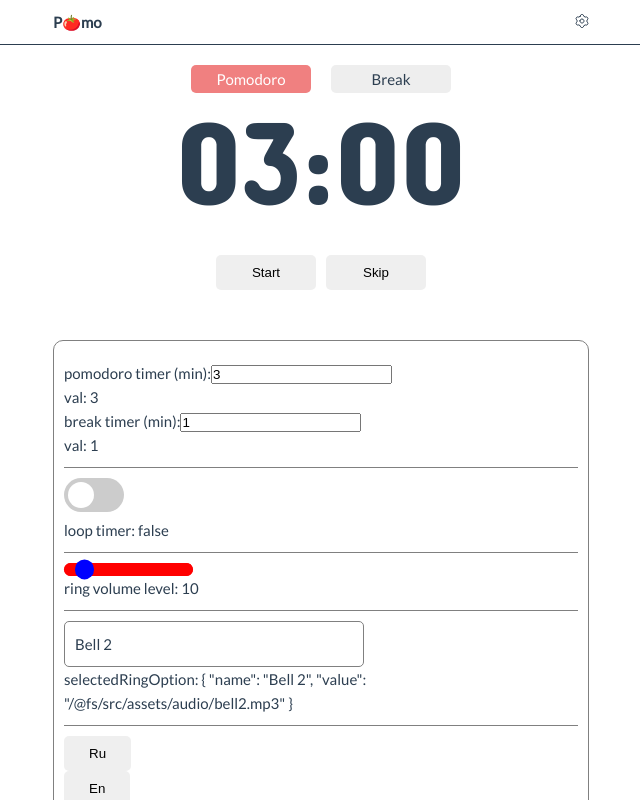
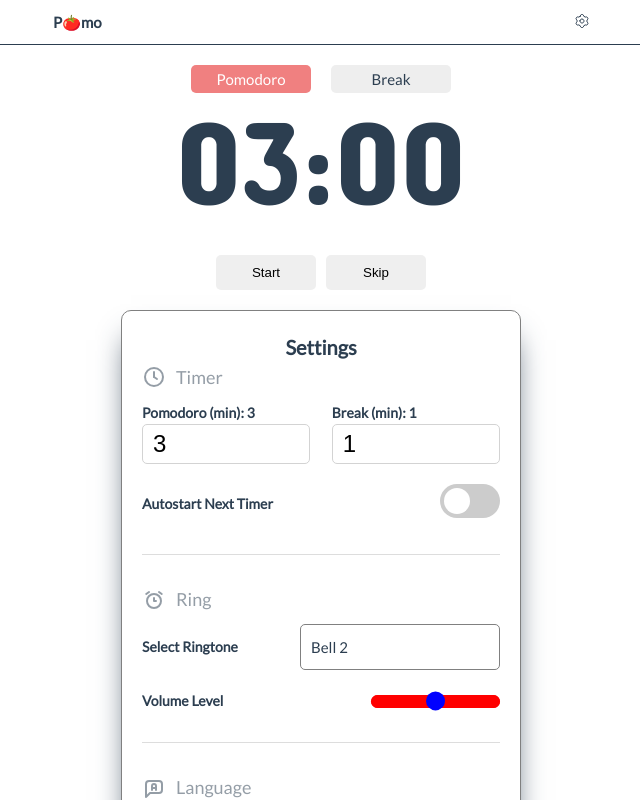
Before and after one commit to yygthb/pomo, a Vue app: page / in a window 1280 px wide. Shown: the top 800 px of the page, without its empty margins (319-959 px from the left). Built offline with nearby package versions, Linux system fonts and the light colour scheme.

Commit message:
save stash

```diff
--- a/src/components/Header.vue
+++ b/src/components/Header.vue
@@ -1,5 +1,5 @@
 <script setup>
-import SettingsIcon from "./icons/SettingsIcon.vue";
+import IconSettngs from "./icons/IconSettngs.vue";
 
 function openSettings() {
   console.log("open settings");
@@ -13,7 +13,7 @@ function openSettings() {
         <div class="logo">P🍅mo</div>
 
         <div class="control-panel">
-          <SettingsIcon class="settings-icon" @click="openSettings" />
+          <IconSettngs class="icon-settings" @click="openSettings" />
         </div>
       </div>
     </div>
@@ -35,7 +35,7 @@ function openSettings() {
     font-weight: 600;
   }
 
-  .settings-icon {
+  .icon-settings {
     cursor: pointer;
     transition: transform 0.3s;
 
--- a/src/components/Main.vue
+++ b/src/components/Main.vue
@@ -1,19 +1,16 @@
 <script setup>
 import { ref, watch } from "vue";
-import { i18n } from "../config/i18n";
-import AppButton from "./ui/AppButton.vue";
-import AppSelect from "./ui/AppSelect.vue";
-import AppCheckbox from "./ui/AppCheckbox.vue";
-import AppRange from "./ui/AppRange.vue";
+
+import MainPage from "./MainPage.vue";
+import Settings from "./Settings.vue";
 
 import BellSound_1 from "../assets/audio/bell1.mp3";
 import BellSound_2 from "../assets/audio/bell2.mp3";
 import BellSound_3 from "../assets/audio/bell3.mp3";
 import BellSound_4 from "../assets/audio/bell4.mp3";
 import { Ring } from "./services/Ring";
-import MainPage from "./MainPage.vue";
 
-const TIMER_INTERVAL_VALUE = 100;
+const TIMER_INTERVAL_VALUE = 10;
 
 const mainTimerConfiguredVal = ref(3);
 const mainTimer = ref(mainTimerConfiguredVal.value * 60);
@@ -24,7 +21,8 @@ const activeTimer = ref({
   name: "main", // ['main', 'break'];
   timer: mainTimer, // ['mainTimer', 'breakTimer'];
 });
-const isTimerLooped = ref(false);
+const autoStart = ref(false);
+
 const ringOptions = ref([
   { name: "Bell 1", value: BellSound_1 },
   { name: "Bell 2", value: BellSound_2 },
@@ -32,7 +30,7 @@ const ringOptions = ref([
   { name: "Bell 4", value: BellSound_4 },
 ]);
 const selectedRingOption = ref(ringOptions.value[1]);
-const volumeLevel = ref(10);
+const volumeLevel = ref(50);
 
 const ring = new Ring(selectedRingOption.value.value);
 
@@ -89,7 +87,7 @@ function stopTimer() {
     activeTimer.value.timer = mainTimer;
   }
 
-  if (isTimerLooped.value) {
+  if (autoStart.value) {
     startTimer();
   }
 }
@@ -102,10 +100,6 @@ function volumeLevelChangeHandler() {
   ring.stop();
   ring.setVolume(volumeLevel.value);
   ring.play();
-}
-
-function setI18nLocale(locale) {
-  i18n.global.locale = locale;
 }
 
 function ringSelectedHandler() {
@@ -121,6 +115,28 @@ function tabClickHandler(tabName) {
   } else if (tabName === "break") {
     activeTimer.value.timer = breakTimer;
   }
+}
+
+function updateMainTimer(val) {
+  mainTimerConfiguredVal.value = val;
+}
+
+function updateBreakTimer(val) {
+  breakTimerConfiguredVal.value = val;
+}
+
+function updateAutoStart(val) {
+  autoStart.value = val;
+}
+
+function updateRing(val) {
+  selectedRingOption.value = val;
+  ringSelectedHandler();
+}
+
+function updateVolumeLevel(val) {
+  volumeLevel.value = val;
+  volumeLevelChangeHandler();
 }
 </script>
 
@@ -138,56 +154,19 @@ function tabClickHandler(tabName) {
         :skipClickHandler="skipTimer"
       />
 
-      <div class="modal">
-        <div class="config">
-          <div class="config-item">
-            <label for="">pomodoro timer (min):</label>
-            <input
-              v-model="mainTimerConfiguredVal"
-              type="number"
-              min="1"
-              :disabled="isRunning"
-            />
-            <p>val: {{ mainTimerConfiguredVal }}</p>
-            <label for="">break timer (min):</label>
-            <input
-              v-model="breakTimerConfiguredVal"
-              type="number"
-              min="1"
-              :disabled="isRunning"
-            />
-            <p>val: {{ breakTimerConfiguredVal }}</p>
-          </div>
-
-          <div class="config-item">
-            <AppCheckbox v-model="isTimerLooped" />
-            <span>loop timer: {{ isTimerLooped }}</span>
-          </div>
-
-          <div class="config-item">
-            <AppRange
-              v-model="volumeLevel"
-              :step="10"
-              :changeHandler="volumeLevelChangeHandler"
-            />
-            <span>ring volume level: {{ volumeLevel }}</span>
-          </div>
-
-          <div class="config-item">
-            <AppSelect
-              :options="ringOptions"
-              v-model="selectedRingOption"
-              :selectedOptionCb="ringSelectedHandler"
-            />
-            <p>selectedRingOption: {{ selectedRingOption }}</p>
-          </div>
-
-          <div class="config-item">
-            <AppButton :text="'Ru'" @click="setI18nLocale('ru')" />
-            <AppButton :text="'En'" @click="setI18nLocale('en')" />
-          </div>
-        </div>
-      </div>
+      <Settings
+        :mainTimer="mainTimerConfiguredVal"
+        @updateMainTimer="updateMainTimer"
+        :breakTimer="breakTimerConfiguredVal"
+        @updateBreakTimer="updateBreakTimer"
+        :autoStart="autoStart"
+        @updateAutoStart="updateAutoStart"
+        :ringOptions="ringOptions"
+        :selectedRing="selectedRingOption"
+        @updateRing="updateRing"
+        :volumeLevel="volumeLevel"
+        @updateVolumeLevel="updateVolumeLevel"
+      />
     </div>
   </main>
 </template>
@@ -196,22 +175,4 @@ function tabClickHandler(tabName) {
 .main {
   padding: 20px 0;
 }
-
-.timer-container {
-  margin-bottom: 50px;
-}
-
-.config {
-  padding: 10px;
-  border: 1px solid gray;
-  border-radius: 10px;
-
-  &-item {
-    padding: 10px 0;
-
-    & ~ .config-item {
-      border-top: 1px solid gray;
-    }
-  }
-}
 </style>
--- a/src/components/MainPage.vue
+++ b/src/components/MainPage.vue
@@ -1,5 +1,5 @@
 <script setup>
-import { computed, onMounted, ref } from "vue";
+import { computed } from "vue";
 import { lessThanTenMod } from "@/helpers/lessThanTenMod";
 import AppButton from "./ui/AppButton.vue";
 
@@ -59,7 +59,7 @@ const mappedBreakTimer = computed(() => {
 
     <div class="timer-btns">
       <AppButton @click="startClickHandler" class="start-btn">{{
-        isRunning ? "Pause" : "Start"
+        isRunning ? "Pause" : $t("pomodoroBtn.start")
       }}</AppButton>
       <AppButton @click="skipClickHandler" class="skip-btn">Skip</AppButton>
     </div>
--- /dev/null
+++ b/src/components/Settings.vue
@@ -0,0 +1,237 @@
+<script setup>
+import { computed, ref } from "vue";
+import { i18n } from "../config/i18n";
+import IconTimer from "./icons/IconTimer.vue";
+import IconRing from "./icons/IconRing.vue";
+import IconLang from "./icons/IconLang.vue";
+import InputNumber from "./ui/InputNumber.vue";
+import AppCheckbox from "./ui/AppCheckbox.vue";
+import AppSelect from "./ui/AppSelect.vue";
+import AppRange from "./ui/AppRange.vue";
+
+const props = defineProps({
+  mainTimer: {
+    type: Number,
+  },
+  breakTimer: {
+    type: Number,
+  },
+  autoStart: {
+    type: Boolean,
+  },
+  ringOptions: {
+    type: Array,
+  },
+  selectedRing: {
+    type: Object,
+  },
+  volumeLevel: {
+    type: Number,
+  },
+});
+const emit = defineEmits([
+  "updateMainTimer",
+  "updateBreakTimer",
+  "updateAutoStart",
+  "updateRing",
+  "updateVolumeLevel",
+]);
+
+const langOptions = ref([
+  { name: 'En', value: 'en' },
+  { name: 'Ru', value: 'ru' },
+])
+const selectedLang = ref(langOptions.value[0])
+
+const mappedMainTimer = computed(() => props.mainTimer);
+function mainTimerChange(val) {
+  emit("updateMainTimer", val);
+}
+
+const mappedBreakTimer = computed(() => props.breakTimer);
+function breakTimerChange(val) {
+  emit("updateBreakTimer", val);
+}
+
+const mappedAutoStart = computed(() => props.autoStart);
+function autoStartChange(val) {
+  emit("updateAutoStart", val);
+}
+
+const mappedSelectedRing = computed(() => props.selectedRing);
+function selectOptionChange(val) {
+  emit("updateRing", val);
+}
+
+const mappedVolumeLevel = computed(() => props.volumeLevel);
+function volumeLevelChange(val) {
+  emit("updateVolumeLevel", val);
+}
+
+function setI18nLocale(val) {
+  console.log('change lang to ', val);
+  i18n.global.locale = val.value;
+}
+</script>
+
+<template>
+  <div class="settings-container">
+    <p class="settings-title">Settings</p>
+
+    <div class="config-wrapper">
+      <div class="config-item">
+        <div class="config-item__header">
+          <IconTimer class="config-icon" />
+          <div class="config-title">Timer</div>
+        </div>
+
+        <div class="config-setup">
+          <div class="grid-row">
+            <div class="config-section">
+              <label class="label">Pomodoro (min): {{ mainTimer }}</label>
+              <InputNumber
+                v-model="mappedMainTimer"
+                @onInput="mainTimerChange"
+              />
+            </div>
+            <div class="config-section">
+              <label class="label">Break (min): {{ breakTimer }}</label>
+              <InputNumber
+                v-model="mappedBreakTimer"
+                @onInput="breakTimerChange"
+              />
+            </div>
+          </div>
+          <div class="flex-row">
+            <label class="label">Autostart Next Timer</label>
+            <AppCheckbox
+              v-model="mappedAutoStart"
+              @onChange="autoStartChange"
+            />
+          </div>
+        </div>
+      </div>
+
+      <div class="config-item">
+        <div class="config-item__header">
+          <IconRing class="config-icon" />
+          <div class="config-title">Ring</div>
+        </div>
+
+        <div class="config-setup">
+          <div class="flex-row">
+            <label class="label">Select Ringtone</label>
+            <AppSelect
+              class="select"
+              :options="ringOptions"
+              v-model="mappedSelectedRing"
+              :selectedOptionCb="selectOptionChange"
+            />
+          </div>
+          <div class="flex-row">
+            <label class="label">Volume Level</label>
+            <AppRange
+              v-model="mappedVolumeLevel"
+              :changeHandler="volumeLevelChange"
+            />
+          </div>
+        </div>
+      </div>
+
+      <div class="config-item">
+        <div class="config-item__header">
+          <IconLang class="config-icon" />
+          <div class="config-title">Language</div>
+        </div>
+
+        <div class="config-setup">
+          <div class="flex-row">
+            <label class="label">Select App Language</label>
+            <AppSelect
+              class="select-lang"
+              :options="langOptions"
+              v-model="selectedLang"
+              :selectedOptionCb="setI18nLocale"
+            />
+          </div>
+        </div>
+      </div>
+    </div>
+  </div>
+</template>
+
+<style lang="scss" scoped>
+.settings-container {
+  max-width: 400px;
+  margin: 20px auto 40px;
+  padding: 20px;
+  border: 1px solid gray;
+  border-radius: 10px;
+  box-shadow: rgb(38, 57, 77) 0px 20px 30px -10px;
+
+  .settings-title {
+    font-size: 20px;
+    font-weight: 700;
+    text-align: center;
+  }
+}
+
+.config-item {
+  margin-bottom: 30px;
+
+  &:last-child {
+    margin-bottom: 0;
+  }
+
+  & ~ .config-item {
+    padding-top: 30px;
+    border-top: 1px solid #ddd;
+  }
+
+  &__header {
+    display: flex;
+    align-items: center;
+    gap: 10px;
+    margin-bottom: 10px;
+    opacity: 0.5;
+  }
+
+  .config-title {
+    font-size: 18px;
+  }
+
+  .config-setup {
+    display: flex;
+    flex-direction: column;
+    gap: 20px;
+  }
+
+  .label {
+    display: block;
+    margin: 0;
+    font-size: 14px;
+    font-weight: 800;
+  }
+}
+
+.grid-row {
+  display: grid;
+  grid-template-columns: repeat(2, 47%);
+  align-content: center;
+  justify-content: space-between;
+}
+
+.flex-row {
+  display: flex;
+  align-items: center;
+  justify-content: space-between;
+}
+
+.select {
+  width: 200px;
+
+  &-lang {
+    width: 60px;
+  }
+}
+</style>
--- /dev/null
+++ b/src/components/icons/IconLang.vue
@@ -0,0 +1,27 @@
+<script>
+</script>
+
+<template>
+  <svg
+    xmlns="http://www.w3.org/2000/svg"
+    width="24"
+    height="24"
+    viewBox="0 0 24 24"
+    fill="none"
+    stroke="#2c3e50"
+    stroke-width="2"
+    stroke-linecap="round"
+    stroke-linejoin="round"
+    class="icon icon-tabler icons-tabler-outline icon-tabler-message-language"
+  >
+    <path stroke="none" d="M0 0h24v24H0z" fill="none"></path>
+    <path
+      d="M4 21v-13a3 3 0 0 1 3 -3h10a3 3 0 0 1 3 3v6a3 3 0 0 1 -3 3h-9l-4 4"
+    ></path>
+    <path d="M10 14v-4a2 2 0 1 1 4 0v4"></path>
+    <path d="M14 12h-4"></path>
+  </svg>
+</template>
+
+<style lang="scss" scoped>
+</style>
--- /dev/null
+++ b/src/components/icons/IconRing.vue
@@ -0,0 +1,26 @@
+<script>
+</script>
+
+<template>
+  <svg
+    xmlns="http://www.w3.org/2000/svg"
+    width="24"
+    height="24"
+    viewBox="0 0 24 24"
+    fill="none"
+    stroke="#2c3e50"
+    stroke-width="2"
+    stroke-linecap="round"
+    stroke-linejoin="round"
+    class="icon icon-tabler icons-tabler-outline icon-tabler-alarm"
+  >
+    <path stroke="none" d="M0 0h24v24H0z" fill="none"></path>
+    <path d="M12 13m-7 0a7 7 0 1 0 14 0a7 7 0 1 0 -14 0"></path>
+    <path d="M12 10l0 3l2 0"></path>
+    <path d="M7 4l-2.75 2"></path>
+    <path d="M17 4l2.75 2"></path>
+  </svg>
+</template>
+
+<style lang="scss" scoped>
+</style>
--- /dev/null
+++ b/src/components/icons/IconTimer.vue
@@ -0,0 +1,19 @@
+<template>
+  <svg
+    xmlns="http://www.w3.org/2000/svg"
+    width="24"
+    height="24"
+    viewBox="0 0 24 24"
+    fill="none"
+    stroke="#2c3e50"
+    stroke-width="2"
+    stroke-linecap="round"
+    stroke-linejoin="round"
+    class="icon icon-tabler icons-tabler-outline icon-tabler-clock-hour-4"
+  >
+    <path stroke="none" d="M0 0h24v24H0z" fill="none"></path>
+    <path d="M12 12m-9 0a9 9 0 1 0 18 0a9 9 0 1 0 -18 0"></path>
+    <path d="M12 12l3 2"></path>
+    <path d="M12 7v5"></path>
+  </svg>
+</template>
--- a/src/components/ui/AppCheckbox.vue
+++ b/src/components/ui/AppCheckbox.vue
@@ -3,12 +3,17 @@ import { getCurrentInstance } from "vue";
 
 const { uid } = getCurrentInstance();
 const checked = defineModel();
+const emit = defineEmits(["onChange"]);
+
+function onInput(e) {
+  emit("onChange", e.target.checked);
+}
 </script>
 
 <template>
   <div class="checkbox-wrapper">
     <label class="switch" :for="uid">
-      <input type="checkbox" v-model="checked" :id="uid" />
+      <input type="checkbox" v-model="checked" :id="uid" @input="onInput" />
       <div class="slider round"></div>
     </label>
   </div>
--- a/src/components/ui/AppRange.vue
+++ b/src/components/ui/AppRange.vue
@@ -6,7 +6,7 @@ const props = defineProps({
     default: 50,
   },
   step: {
-    default: 1,
+    default: 10,
   },
   changeHandler: {
     type: Function,
@@ -17,7 +17,7 @@ const rangeEmit = defineEmits(["update:modelValue"]);
 
 function changeHandler(e) {
   rangeEmit("update:modelValue", e.target.value);
-  props.changeHandler();
+  props.changeHandler(+e.target.value);
 }
 </script>
 
--- a/src/components/ui/AppSelect.vue
+++ b/src/components/ui/AppSelect.vue
@@ -49,7 +49,7 @@ const mappedSelectedValue = computed(() => {
 function onOptionClick(option) {
   selectedValue.value = option;
   selectEmit("update:modelValue", option);
-  props.selectedOptionCb();
+  props.selectedOptionCb(option);
   isOpen.value = false;
 }
 
--- a/src/components/ui/InputNumber.vue
+++ b/src/components/ui/InputNumber.vue
@@ -32,6 +32,6 @@ function onInput(e) {
   border-radius: 5px;
   font-size: 24px;
   outline: none;
-  width: 150px;
+  width: 100%;
 }
 </style>
```
Also changed, not shown: src/components/icons/IconSettngs.vue (renamed from src/components/icons/SettingsIcon.vue).
